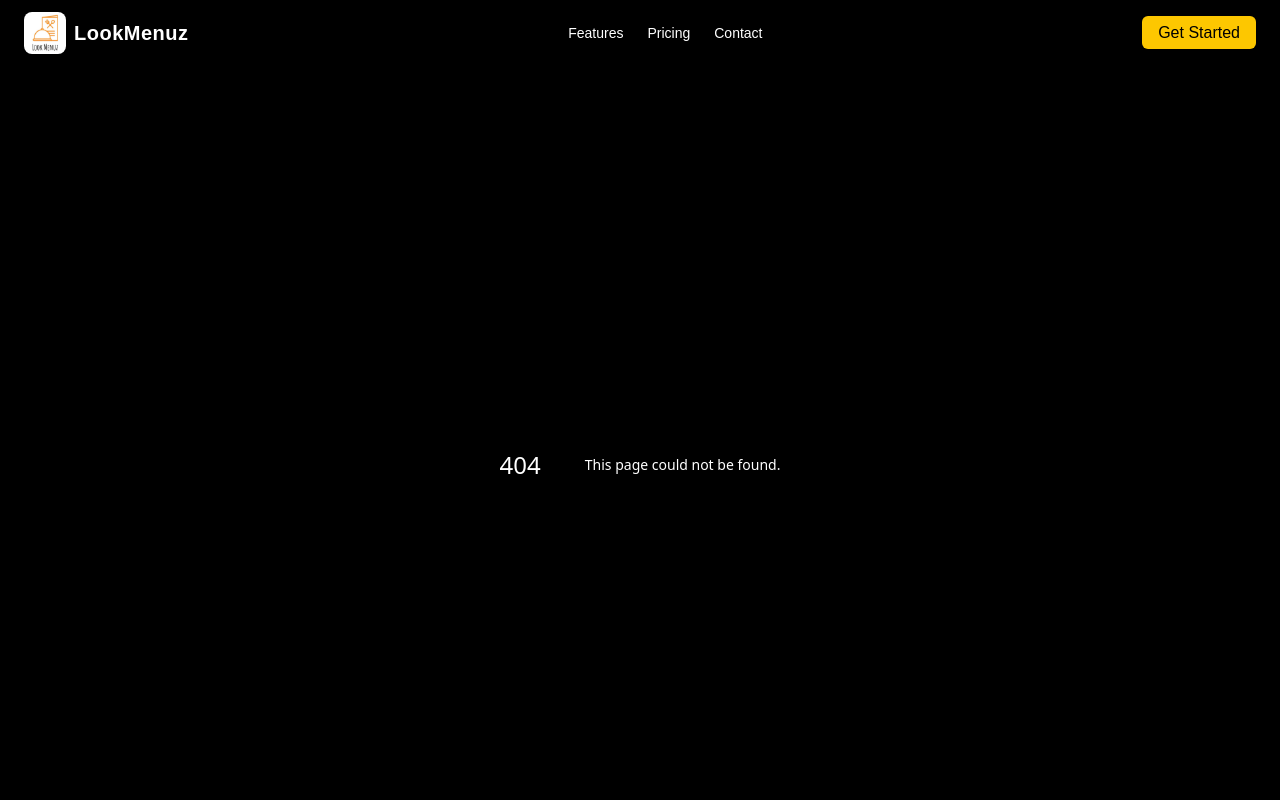
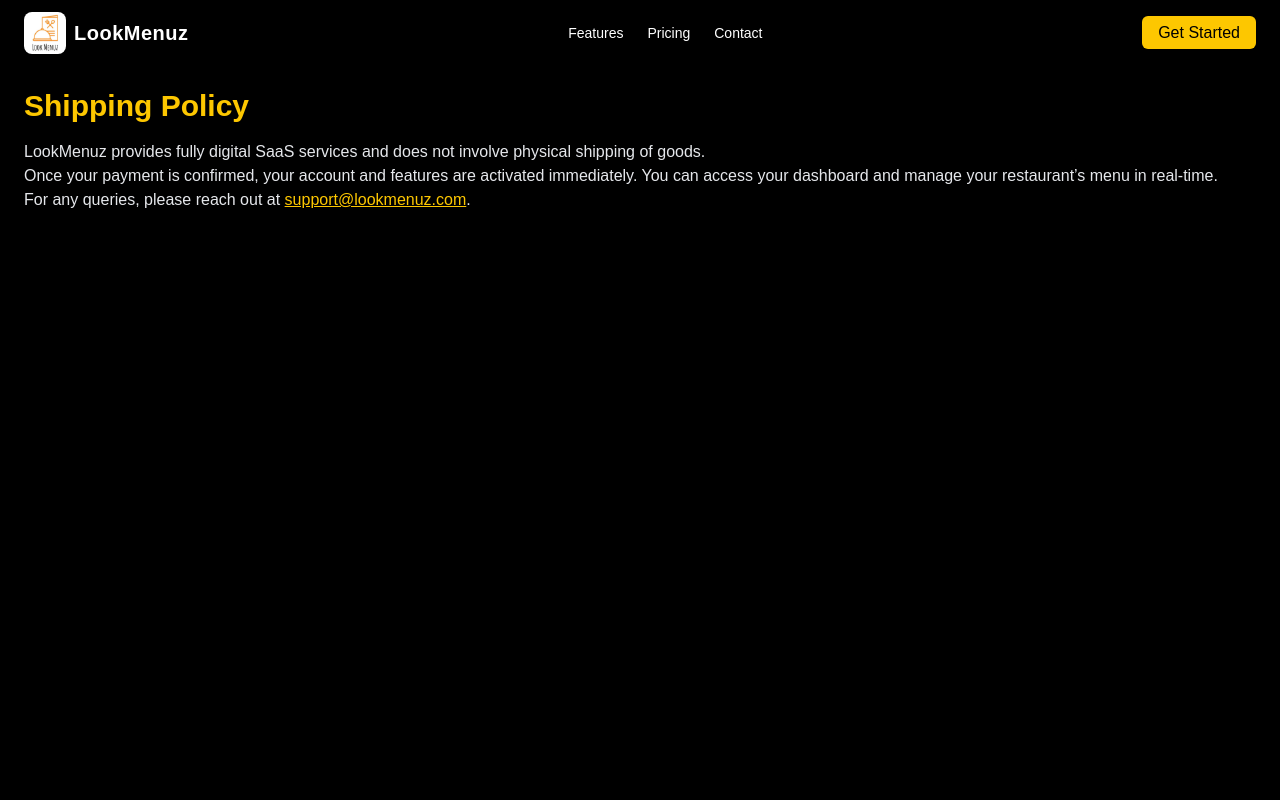
Before and after one commit to Zayed-Attar/lookmenuz-site, a Next.js app: page /shipping in a window 1280 px wide. Before the commit this address had no page. Shown: the top 800 px of the page. Built offline with nearby package versions, Linux system fonts and the light colour scheme.

Commit message:
Fixed terms and shipping URLs for Razorpay validation

```diff
--- a/src/pages/shipping-policy.tsx
+++ b/src/pages/shipping.tsx
@@ -10,22 +10,29 @@ export default function ShippingPolicy() {
           content="Learn about LookMenuz's digital service delivery and shipping policy."
         />
       </Head>
+
       <main className="p-6 text-gray-200 bg-black min-h-screen">
         <h1 className="text-3xl font-bold text-yellow-400 mb-4">
           Shipping Policy
         </h1>
+
         <p>
-          LookMenuz is a fully digital SaaS platform. We do not ship physical
-          goods or products. All our services, including digital menus, are
-          provided online via your registered account.
+          LookMenuz provides fully digital SaaS services and does not involve
+          physical shipping of goods.
         </p>
+
         <p>
-          Once payment is confirmed, service activation happens instantly. You
-          can access your dashboard and start managing your menus immediately.
+          Once your payment is confirmed, your account and features are
+          activated immediately. You can access your dashboard and manage your
+          restaurant’s menu in real-time.
         </p>
+
         <p>
-          For support, email us at{" "}
-          <a href="mailto:support@lookmenuz.com" className="text-yellow-400">
+          For any queries, please reach out at{" "}
+          <a
+            href="mailto:support@lookmenuz.com"
+            className="text-yellow-400 underline"
+          >
             support@lookmenuz.com
           </a>
           .
--- a/src/pages/terms-and-conditions.tsx
+++ b/src/pages/terms-and-conditions.tsx
@@ -7,26 +7,33 @@ export default function TermsAndConditions() {
         <title>Terms and Conditions | LookMenuz</title>
         <meta
           name="description"
-          content="Review the terms and conditions for using LookMenuz digital menu platform."
+          content="Review the terms and conditions for using LookMenuz digital QR menu services."
         />
       </Head>
+
       <main className="p-6 text-gray-200 bg-black min-h-screen">
         <h1 className="text-3xl font-bold text-yellow-400 mb-4">
           Terms and Conditions
         </h1>
+
         <p>
-          Welcome to LookMenuz. By using our website, products, or services, you
-          agree to these terms and conditions. If you disagree with any part,
-          please do not use our services.
+          Welcome to LookMenuz! By accessing our website, you agree to comply
+          with and be bound by these terms and conditions. If you disagree with
+          any part of these terms, please do not use our services.
         </p>
+
         <p>
-          Users must ensure that the information they provide is accurate.
-          LookMenuz reserves the right to modify or discontinue any part of the
-          service without prior notice.
+          LookMenuz provides a digital menu SaaS platform for restaurants and
+          cafés. We reserve the right to modify or discontinue the service with
+          or without notice.
         </p>
+
         <p>
-          For queries about our terms, please contact us at{" "}
-          <a href="mailto:support@lookmenuz.com" className="text-yellow-400">
+          For any questions, please contact us at{" "}
+          <a
+            href="mailto:support@lookmenuz.com"
+            className="text-yellow-400 underline"
+          >
             support@lookmenuz.com
           </a>
           .
```
